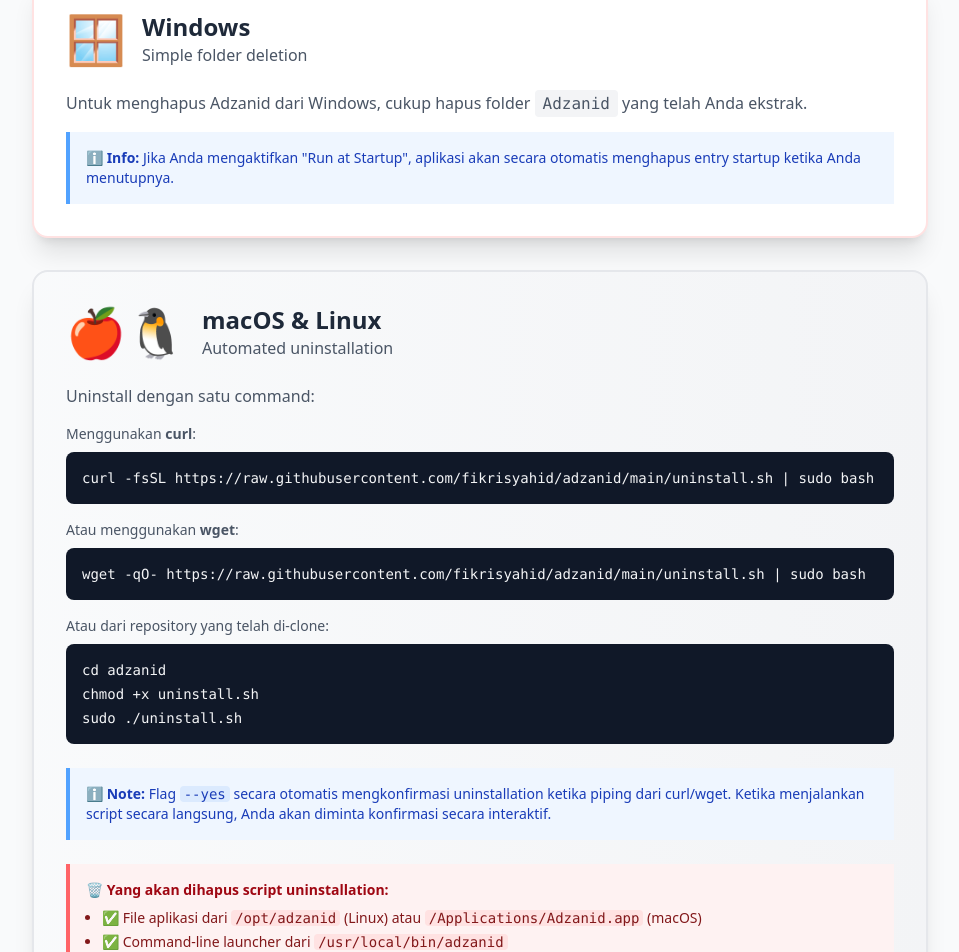
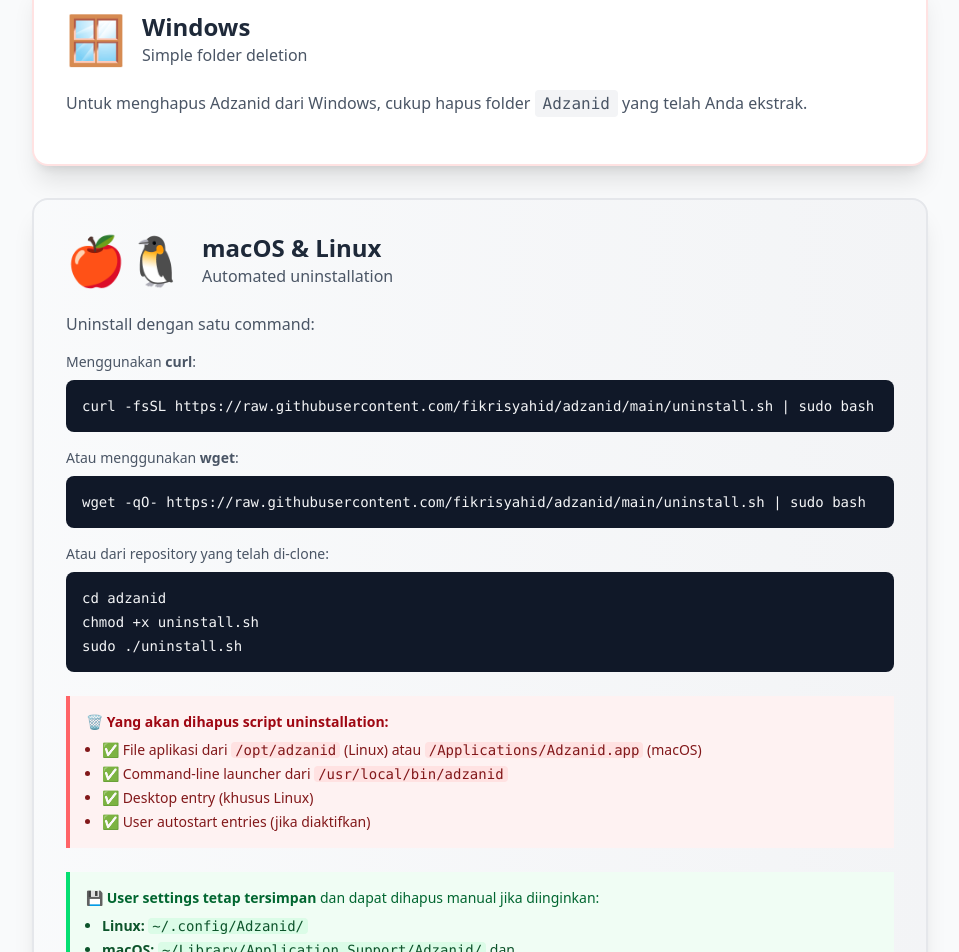
Before and after one commit to fikrisyahid/adzanid-web, a React (Vite) app: page / in a window 1280 px wide. Shown: the part 4920-5872 px from the top of the page, without its empty margins (160-1119 px from the left). Built offline with nearby package versions, Linux system fonts and the light colour scheme.

Commit message:
fix: wrong information

```diff
--- a/src/App.tsx
+++ b/src/App.tsx
@@ -361,11 +361,6 @@
             <p className="text-gray-600 mb-4">
               Untuk menghapus Adzanid dari Windows, cukup hapus folder <code className="bg-gray-100 px-2 py-1 rounded">Adzanid</code> yang telah Anda ekstrak.
             </p>
-            <div className="bg-blue-50 border-l-4 border-blue-400 p-4">
-              <p className="text-sm text-blue-800">
-                <strong>ℹ️ Info:</strong> Jika Anda mengaktifkan "Run at Startup", aplikasi akan secara otomatis menghapus entry startup ketika Anda menutupnya.
-              </p>
-            </div>
           </div>
 
           {/* macOS & Linux Uninstall */}
@@ -409,12 +404,6 @@
                   <div>sudo ./uninstall.sh</div>
                 </div>
               </div>
-            </div>
-
-            <div className="bg-blue-50 border-l-4 border-blue-400 p-4 mb-6">
-              <p className="text-sm text-blue-800">
-                <strong>ℹ️ Note:</strong> Flag <code className="bg-blue-100 px-1 rounded">--yes</code> secara otomatis mengkonfirmasi uninstallation ketika piping dari curl/wget. Ketika menjalankan script secara langsung, Anda akan diminta konfirmasi secara interaktif.
-              </p>
             </div>
 
             <div className="bg-red-50 border-l-4 border-red-400 p-4 mb-6">
```
Also changed, not shown: src/App.css (line endings or trailing spaces).
